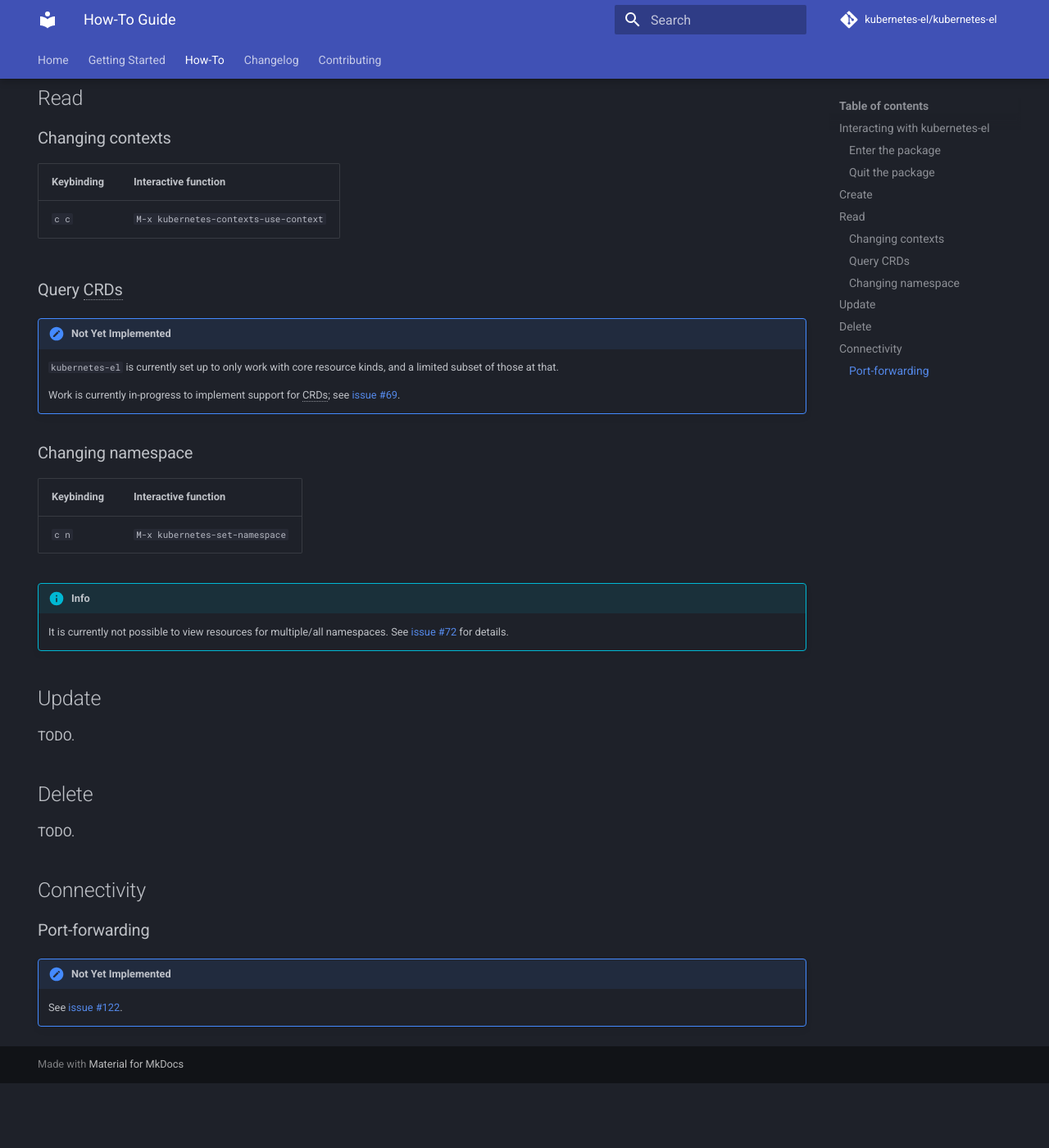
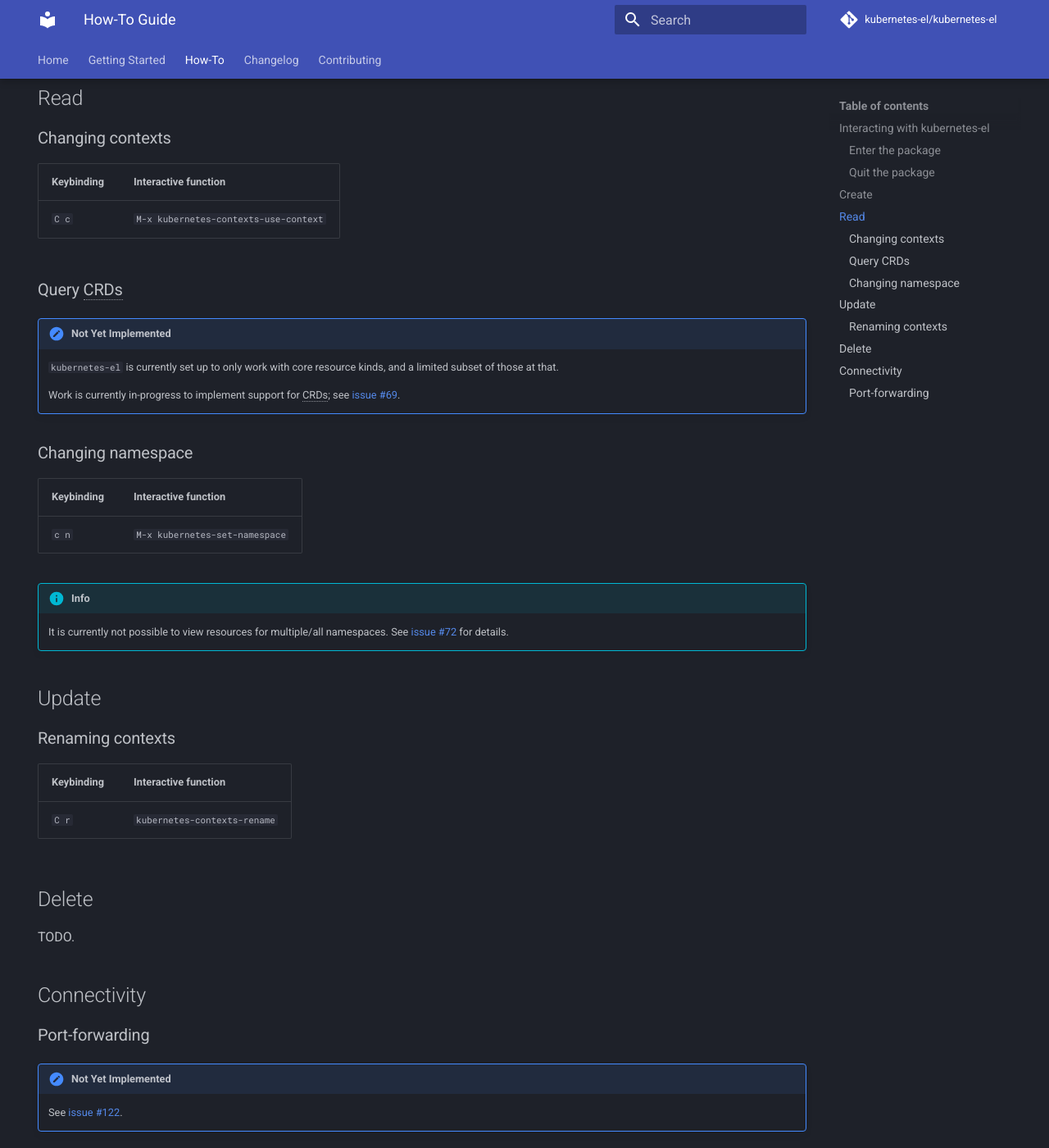
Before and after one commit to kubernetes-el/kubernetes-el, an MkDocs documentation site: the page built from docs/how-to.md, in a window 1280 px wide and 1400 px high, scrolled down 815 px. Shown: the whole window at 82% size. Built offline with MkDocs 1.6.1 and Material for MkDocs 9.7.7, drawn with Linux system fonts in a browser that asks for light colours; comment, search, counter and statistics services are not loaded; before the commit the page ends 2136 px from its top, so only the background shows below that.

Commit message:
Add context renaming how-to

```diff
--- a/docs/how-to.md
+++ b/docs/how-to.md
@@ -38,7 +38,7 @@ background processes, e.g. those for querying resources.
 
 | Keybinding | Interactive function                  |
 |:-----------|:--------------------------------------|
-| `c c`      | `M-x kubernetes-contexts-use-context` |
+| `C c`      | `M-x kubernetes-contexts-use-context` |
 
 ### Query CRDs
 
@@ -62,7 +62,11 @@ background processes, e.g. those for querying resources.
 
 ## Update
 
-TODO.
+### Renaming contexts
+
+| Keybinding | Interactive function         |
+|:-----------|:-----------------------------|
+| `C r`      | `kubernetes-contexts-rename` |
 
 ## Delete
 
```
